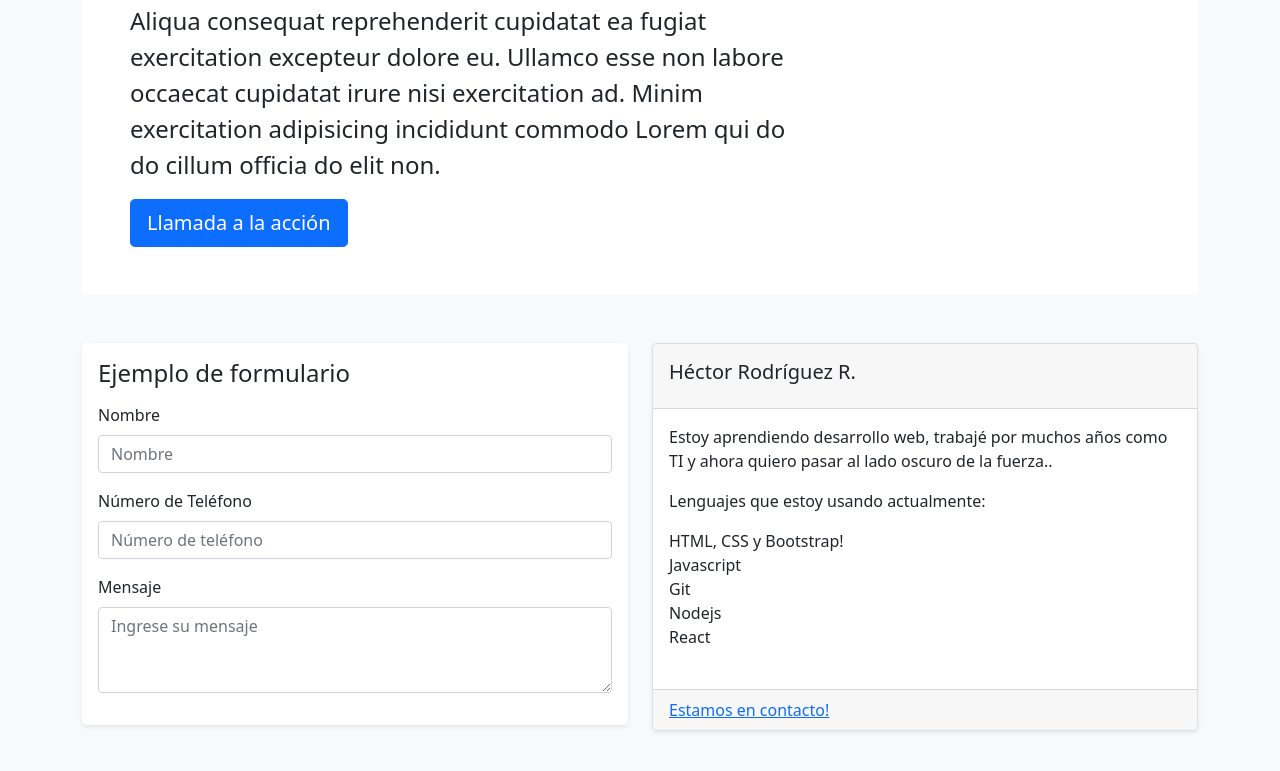
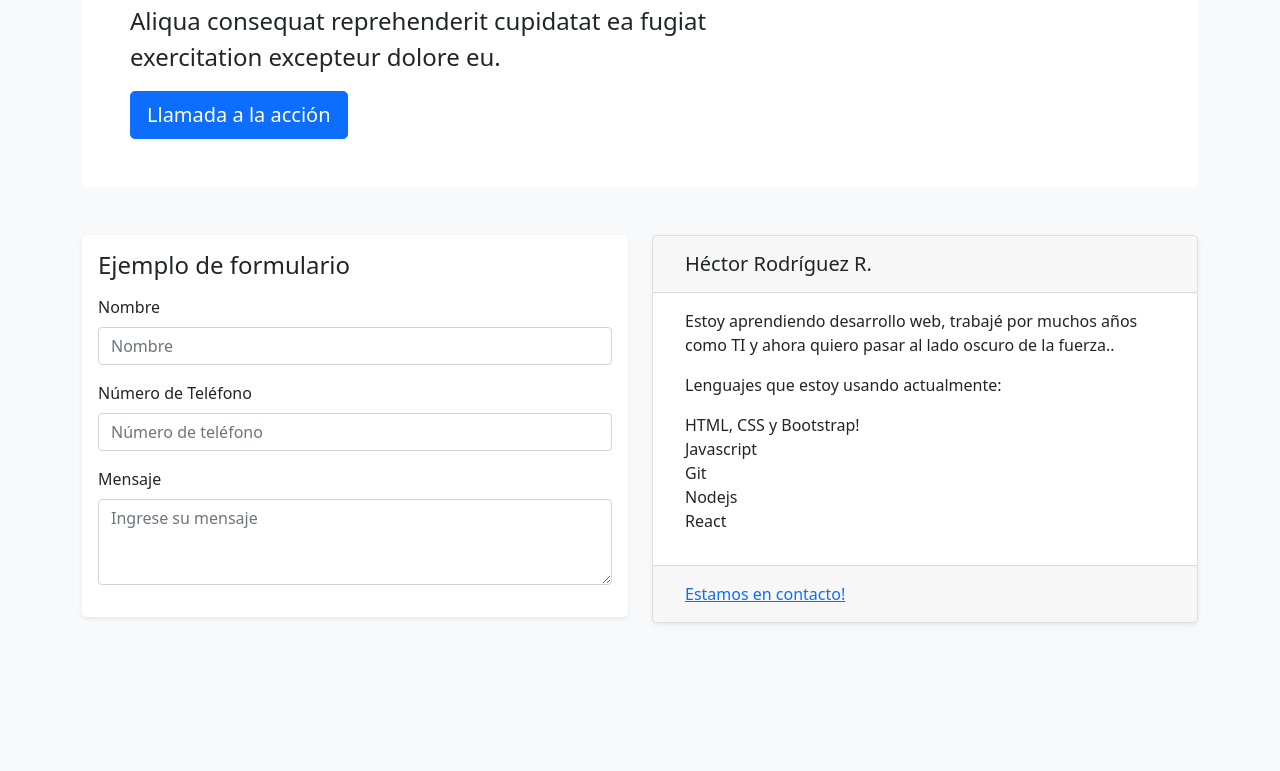
Before and after one commit to hroddev/htmlCss, a plain HTML site: page ejercicio-elementos-bootstrap/index.html in a window 1280 px wide. Shown: the part 159-930 px from the top of the page. After the commit the page ends 872 px from the top, so only its background shows below. Drawn offline with nearby package versions, Linux system fonts and the light colour scheme.

Commit message:
modify text and layot

```diff
--- a/ejercicio-elementos-bootstrap/index.html
+++ b/ejercicio-elementos-bootstrap/index.html
@@ -13,7 +13,7 @@
 
         <div class="container-fluid p-5 bg-white mb-5">
             <h1 class="display-5 fw-bold">Ejemplo de jumbotron</h1>
-            <p class="col-md-8 fs-4">Aliqua consequat reprehenderit cupidatat ea fugiat exercitation excepteur dolore eu. Ullamco esse non labore occaecat cupidatat irure nisi exercitation ad. Minim exercitation adipisicing incididunt commodo Lorem qui do do cillum officia do elit non.</p>
+            <p class="col-md-8 fs-4">Aliqua consequat reprehenderit cupidatat ea fugiat exercitation excepteur dolore eu.</p>
             <button class="btn btn-primary btn-lg " type="button" data-bs-toggle="modal" data-bs-target="#exampleModal">
                 Llamada a la acción</button>
         </div>
@@ -61,14 +61,14 @@
             <!-- tarjeta de perfil -->
             <div class="col">
                 <div class="card rounded-3 shadow-sm">
-                    <div class="card-header py-3">
-                        <h5 class="card-title">Héctor Rodríguez R.</h5>
+                    <div class="card-header pt-3 ">
+                        <h5 class="card-title mx-3">Héctor Rodríguez R.</h5>
                     </div>
-                    <div class="card-body">
+                    <div class="card-body mx-3">
                         <p class="card-text">Estoy aprendiendo desarrollo web, trabajé por muchos años como TI y ahora quiero pasar al lado oscuro de la fuerza..
                         </p>
                         <p>Lenguajes que estoy usando actualmente:</p>
-                        <ul class="list-unstyled mt-3 mb-4">
+                        <ul class="list-unstyled">
                             <li>HTML, CSS y Bootstrap!</li>
                             <li>Javascript</li>
                             <li>Git</li>
@@ -76,8 +76,8 @@
                             <li>React</li>
                           </ul>
                     </div>
-                    <div class="card-footer">
-                        <a href="mailto:hector@hrod.dev" class="card-link">Estamos en contacto!</a>
+                    <div class="card-footer py-3">
+                        <a href="mailto:hector@hrod.dev" class="card-link m-3 ">Estamos en contacto!</a>
                     </div>
                 </div>
             </div>
```
